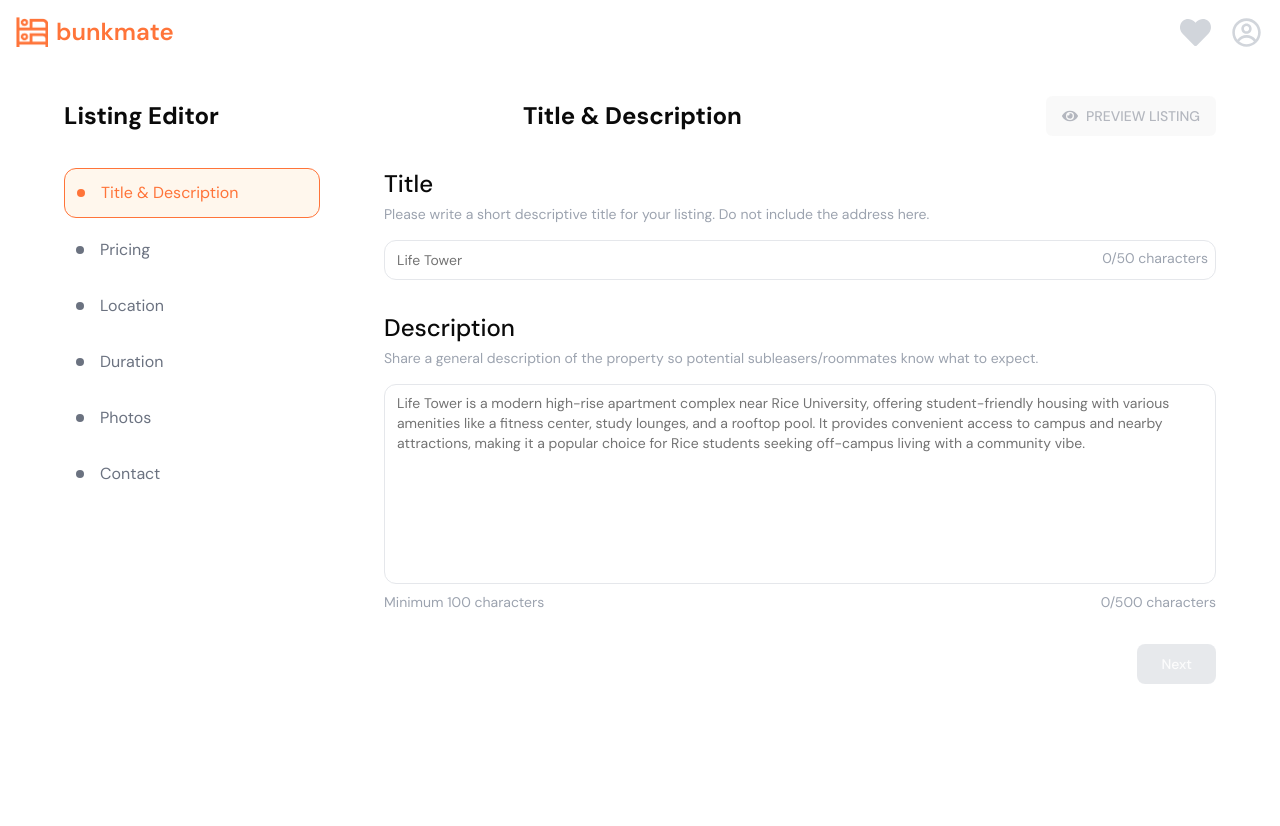
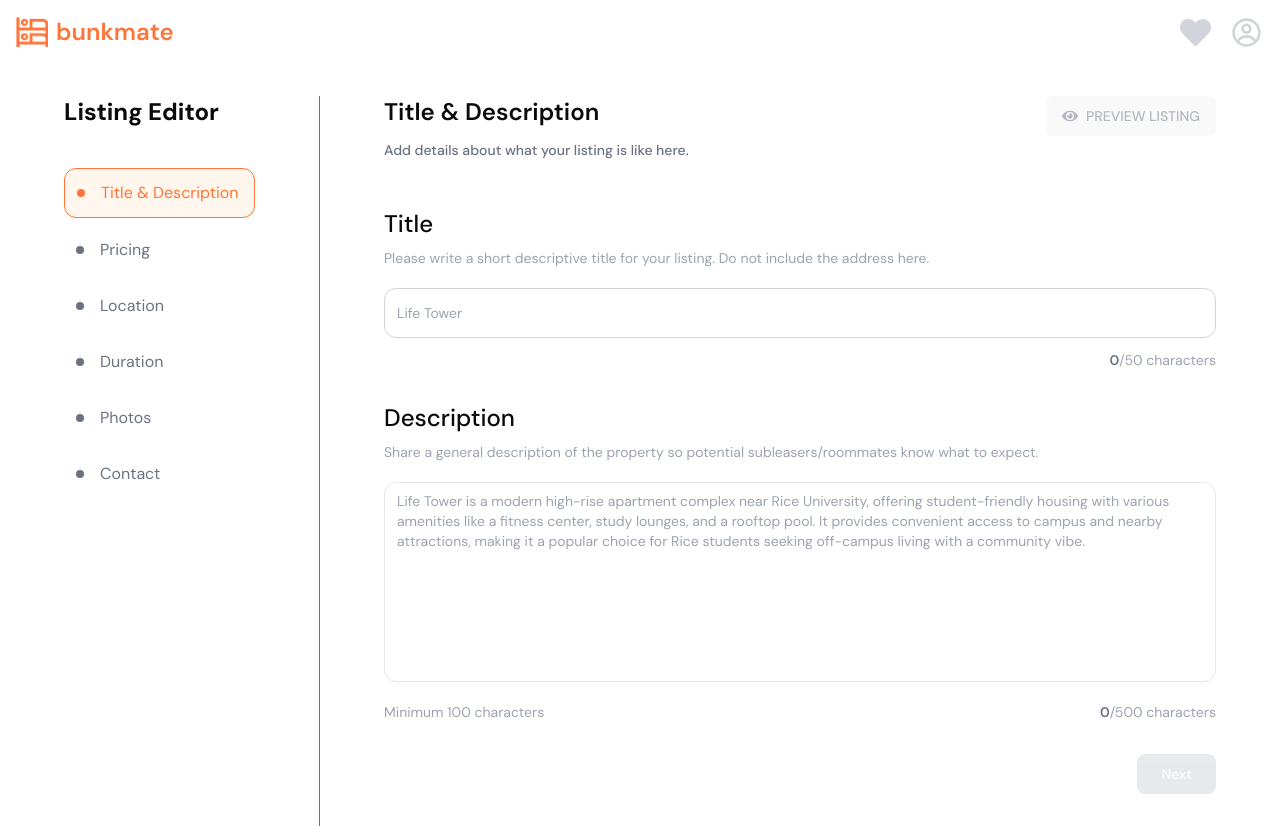
Before and after one commit to rice-apps/bunkmate-but-better, a Next.js app: page /post-a-listing in a window 1280 px wide. Before the commit the page ends 800 px from the top, so only its background shows below. Built offline with nearby package versions, Linux system fonts and the light colour scheme.

Commit message:
added scrollability and did minute changes

```diff
--- a/app/post-a-listing/Duration.tsx
+++ b/app/post-a-listing/Duration.tsx
@@ -8,6 +8,7 @@ import { Textarea } from "@/components/ui/textarea";
 import { CalendarIcon } from "lucide-react";
 import { format } from "date-fns";
 import { cn } from "@/lib/utils";
+import PreviewButton from './PreviewButton';
 
 const Duration = ({ formData, setFormData, onNext }: {
   formData: any;
@@ -32,16 +33,30 @@ const Duration = ({ formData, setFormData, onNext }: {
 
   return (
     <div className="space-y-8 w-full">
+      <div className="flex flex-row justify-between mb-12">
+        <div>
+          <h1 className="text-2xl font-semibold mb-3">
+            Pricing
+          </h1>
+          <h2 className="text-sm font-[500] text-gray-500">Set the start and end dates of your lease here. </h2>
+        </div>
+
+        <PreviewButton formData={formData} />
+      </div>
+
       <div className='flex justify-between'>
         <div className='w-[49%]'>
-          <h2 className="text-2xl font-medium mb-4">Start Date</h2>
+          <h2 className="text-2xl font-medium mb-2">Start Date</h2>
+          <span className="text-sm text-gray-400 mb-5 block">
+            Required: Please select a start date
+          </span>
           <div className="relative">
             <Popover>
               <PopoverTrigger asChild>
                 <Button
                   variant="outline"
                   className={cn(
-                    "w-full justify-start text-left font-normal rounded-xl",
+                    "w-full justify-start text-left font-normal rounded-xl py-6",
                     !formData.startDate && "text-muted-foreground",
                   )}
                 >
@@ -63,23 +78,21 @@ const Duration = ({ formData, setFormData, onNext }: {
                 />
               </PopoverContent>
             </Popover>
-            {!formData.startDate && (
-              <span className="text-sm text-gray-400 mt-1 block">
-                Required: Please select a start date
-              </span>
-            )}
           </div>
         </div>
 
         <div className='w-[49%]'>
-          <h2 className="text-2xl font-medium mb-4">End Date</h2>
+          <h2 className="text-2xl font-medium mb-2">End Date</h2>
+          <span className="text-sm text-gray-400 mb-5 block">
+            Required: Please select an end date
+          </span>
           <div className="relative">
             <Popover>
               <PopoverTrigger asChild>
                 <Button
                   variant="outline"
                   className={cn(
-                    "w-full justify-start text-left font-normal rounded-xl",
+                    "w-full justify-start text-left font-normal rounded-xl py-6",
                     !formData.endDate && "text-muted-foreground",
                   )}
                 >
@@ -104,28 +117,23 @@ const Duration = ({ formData, setFormData, onNext }: {
                 />
               </PopoverContent>
             </Popover>
-            {!formData.endDate && (
-              <span className="text-sm text-gray-400 mt-1 block">
-                Required: Please select an end date
-              </span>
-            )}
           </div>
         </div>
       </div>
 
       <div>
-        <h2 className="text-2xl font-medium mb-1">Special Notes</h2>
-        <p className="text-gray-400 text-sm mb-4"><span className="text-gray-500 font-bold">This is optional!</span> You can include information such as flexible durations or move-in dates. </p>
+        <h2 className="text-2xl font-medium mb-2">Special Notes</h2>
+        <p className="text-gray-400 text-sm mb-5"><span className="text-gray-500 font-semibold">This is optional!</span> You can include information such as flexible durations or move-in dates. </p>
 
         <div className="relative">
           <Textarea
             placeholder="Ex: Flexible with move-in/move-out dates. Early move-in possible."
             value={formData.durationNotes}
             onChange={(e) => setFormData({ ...formData, durationNotes: e.target.value })}
-            className="min-h-[150px] rounded-xl border border-gray-200 resize-none"
+            className="min-h-[150px] rounded-xl border border-gray-200 resize-none placeholder:text-gray-400 py-3"
           />
           <div className="flex justify-end text-sm mt-2 text-gray-400">
-            <span>{formData.durationNotes.length}/500 characters</span>
+            <span><span className='text-gray-500 font-semibold'>{formData.durationNotes.length}</span>/500 characters</span>
           </div>
         </div>
       </div>
--- a/app/post-a-listing/Location.tsx
+++ b/app/post-a-listing/Location.tsx
@@ -1,6 +1,7 @@
 import { Button } from "@/components/ui/button";
 import { Input } from "@/components/ui/input";
 import { Textarea } from "@/components/ui/textarea";
+import PreviewButton from "./PreviewButton";
 
 // Location Component
 const Location = ({ formData, setFormData, onNext }: {
@@ -20,27 +21,33 @@ const Location = ({ formData, setFormData, onNext }: {
 
   return (
     <div className="space-y-8 w-full">
+      <div className="flex flex-row justify-between mb-12">
+        <div>
+          <h1 className="text-2xl font-semibold mb-3">
+            Location
+          </h1>
+          <h2 className="text-sm font-[500] text-gray-500">Add details about where your listing is</h2>
+        </div>
+
+        <PreviewButton formData={formData} />
+      </div>
+
       <div>
-        <h2 className="text-2xl font-medium mb-1">Address</h2>
-        <p className="text-gray-400 text-sm mb-4">Use the following format: <span className="text-gray-500">123 Sammy Blvd, Houston, TX 77005</span></p>
+        <h2 className="text-2xl font-medium mb-2">Address</h2>
+        <p className="text-gray-400 text-sm mb-5">Use the following format: <span className="text-gray-500">123 Sammy Blvd, Houston, TX 77005</span></p>
         <div className="relative">
           <Input
             placeholder="Ex: 123 Sammy Blvd, Houston, TX 77005"
             value={formData.address}
             onChange={handleAddressChange}
-            className={`w-full rounded-xl border border-gray-200`}
+            className={`w-full rounded-xl border border-gray-200 px-3 placeholder:text-gray-400 py-6`}
           />
-          {!formData.address && (
-            <span className="text-sm text-gray-400 mt-1 block">
-              Required: Please enter the property address
-            </span>
-          )}
         </div>
       </div>
 
       <div>
-        <h2 className="text-2xl font-medium mb-1">Special Notes</h2>
-        <p className="text-gray-400 text-sm mb-4"><span className="text-gray-500 font-bold">This is optional!</span> You can include information such as any breaks in your lease, or variable payment per month. </p>
+        <h2 className="text-2xl font-medium mb-2">Special Notes</h2>
+        <p className="text-gray-400 text-sm mb-5"><span className="text-gray-500 font-semibold">This is optional!</span> You can include information relevant to location. </p>
         <div className="relative">
           <Textarea
             placeholder="Ex: Distance from Rice.
@@ -48,13 +55,10 @@ const Location = ({ formData, setFormData, onNext }: {
             Estimated bike ride duration."
             value={formData.locationNotes}
             onChange={handleLocationNotesChange}
-            className="min-h-[150px] rounded-xl border border-gray-200 resize-none"
+            className="min-h-[150px] rounded-xl border border-gray-200 resize-none placeholder:text-gray-400 py-3"
           />
-          <div className="flex justify-between text-sm mt-2 text-gray-400">
-            <span className="mt-1 block">
-              Optional: Add any additional location information
-            </span>
-            <span>{formData.locationNotes.length}/500 characters</span>
+          <div className="flex justify-end text-sm mt-2 text-gray-400">
+            <span><span className="font-semibold text-gray-500">{formData.locationNotes.length}</span>/500 characters</span>
           </div>
         </div>
       </div>
@@ -75,7 +79,7 @@ const Location = ({ formData, setFormData, onNext }: {
 
         {/* Completion status */}
         {!isComplete && (
-          <div className="text-sm text-gray-500 text-right">
+          <div className="text-sm text-gray-500 text-right mt-2">
             To continue, please fill in:
             {!formData.address && <div>• Property address</div>}
           </div>
--- /dev/null
+++ b/app/post-a-listing/PreviewButton.tsx
@@ -0,0 +1,43 @@
+import { Button } from '@/components/ui/button'
+import { useRouter } from 'next/navigation';
+import React from 'react'
+import { FaEye } from 'react-icons/fa';
+
+const PreviewButton = ({ formData }: {
+    formData: any;
+}) => {
+    const router = useRouter();
+
+    const handlePreviewClick = () => {
+        // Convert File objects to URLs for storage
+        const photoURLs = formData.photos.map((photo: File) => URL.createObjectURL(photo));
+
+        // Prepare data for storage
+        const previewData = {
+            ...formData,
+            photos: photoURLs // Store URLs instead of File objects
+        };
+
+        // Save to localStorage
+        localStorage.setItem('listingFormData', JSON.stringify(previewData));
+
+        // Navigate to preview
+        router.push('/post-a-listing/preview');
+    };
+
+    return (
+
+            <Button
+                variant="preview"
+                className="text-gray-500 flex flex-row items-center gap-2"
+                onClick={handlePreviewClick}
+                // Optionally disable preview if required fields aren't filled
+                disabled={!formData.title || !formData.description || formData.photos.length === 0}
+            >
+                <FaEye />
+                <span>PREVIEW LISTING</span>
+            </Button>
+    )
+}
+
+export default PreviewButton
--- a/app/post-a-listing/Pricing.tsx
+++ b/app/post-a-listing/Pricing.tsx
@@ -1,6 +1,7 @@
 import { Button } from "@/components/ui/button";
 import { Input } from "@/components/ui/input";
 import { Textarea } from "@/components/ui/textarea";
+import PreviewButton from "./PreviewButton";
 
 // Pricing Component
 const Pricing = ({ formData, setFormData, onNext }: {
@@ -24,41 +25,52 @@ const Pricing = ({ formData, setFormData, onNext }: {
 
   return (
     <div className="space-y-8 w-full">
+      <div className="flex flex-row justify-between mb-12">
         <div>
-        <h2 className="text-2xl font-medium mb-4">Monthly Rent</h2>
+          <h1 className="text-2xl font-semibold mb-3">
+            Pricing
+          </h1>
+          <h2 className="text-sm font-[500] text-gray-500">Add details about all things money here. </h2>
+        </div>
+
+        <PreviewButton formData={formData} />
+      </div>
+
+      <div>
+        <h2 className="text-2xl font-medium mb-2">Monthly Rent</h2>
+        <span className="text-sm text-gray-400 mb-5 block">
+          Required: Please enter the monthly rent
+        </span>
         <div className="relative">
+          <span className="absolute left-3 top-[13px]">$</span>
           <Input
             type="number"
-            placeholder="$ 1350"
+            placeholder="1350"
             value={formData.monthlyRent}
             onChange={handleMonthlyRentChange}
-            className={`w-full rounded-xl border border-gray-200`}
+            className={`w-full rounded-xl border border-gray-200 py-6 placeholder:text-gray-400 pl-8`}
           />
-          {!formData.monthlyRent && (
-            <span className="text-sm text-gray-400 mt-1 block">
-              Required: Please enter the monthly rent
-            </span>
-          )}
         </div>
       </div>
 
       <div>
-        <h2 className="text-2xl font-medium mb-1">Special Notes</h2>
-        <p className="text-sm text-gray-400 mb-4"><span className="font-bold text-gray-600">This is optional!</span> You can include information such as any breaks in your lease, or variable payment per month. </p>
+        <h2 className="text-2xl font-medium mb-2">Special Notes</h2>
+        <p className="text-sm text-gray-400 mb-5"><span className="font-semibold text-gray-500">This is optional!</span> You can include information such as any breaks in your lease, or variable payment per month. </p>
         <div className="relative">
           <Textarea
             placeholder="Ex: Parking spot prices, willing to negotiate rent..."
             value={formData.specialNotes}
             onChange={handleSpecialNotesChange}
             maxLength={500}
-            className="min-h-[150px] rounded-xl border border-gray-200 resize-none"
+            className="min-h-[150px] rounded-xl border border-gray-200 resize-none placeholder:text-gray-400 py-3"
           />
           <div className="flex justify-end mt-2 text-sm text-gray-400">
-            <span>{formData.specialNotes.length}/500 characters</span>
+            <span><span className="text-gray-500 font-semibold">{formData.specialNotes.length}</span>/500 characters</span>
           </div>
         </div>
       </div>
 
+      <div className="flex flex-col space-y-2">
         <div className="flex justify-end">
           <Button
             onClick={onNext}
@@ -76,11 +88,10 @@ const Pricing = ({ formData, setFormData, onNext }: {
         {!isComplete && (
           <div className="text-sm text-gray-500 text-right mt-2">
             To continue, please fill in:
-          <ul>
-            {!formData.monthlyRent && <li>• Monthly rent</li>}
-          </ul>
+            {!formData.monthlyRent && <div>• Monthly rent</div>}
           </div>
         )}
+      </div>
     </div>
   );
 };
--- a/app/post-a-listing/TitleDescription.tsx
+++ b/app/post-a-listing/TitleDescription.tsx
@@ -1,6 +1,7 @@
 import { Button } from "@/components/ui/button";
 import { Input } from "@/components/ui/input";
 import { Textarea } from "@/components/ui/textarea";
+import PreviewButton from "./PreviewButton";
 
 const TitleDescription = ({ formData, setFormData, onNext }: {
   formData: any;
@@ -21,50 +22,62 @@ const TitleDescription = ({ formData, setFormData, onNext }: {
 
   return (
     <div className="space-y-8 w-full">
+      <div className="flex flex-row justify-between mb-12">
+        <div>
+          <h1 className="text-2xl font-semibold mb-3">
+            Title & Description
+          </h1>
+          <h2 className="text-sm font-[500] text-gray-500">Add details about what your listing is like here.</h2>
+        </div>
+
+        <PreviewButton formData={formData} />
+      </div>
+
       <div>
-        <h2 className="text-2xl font-medium mb-1">Title</h2>
-        <p className="text-gray-400 text-sm mb-4">Please write a short descriptive title for your listing. Do not include the address here.</p>
+        <h2 className="text-2xl font-medium mb-2">Title</h2>
+        <p className="text-gray-400 text-sm mb-5">Please write a short descriptive title for your listing. Do not include the address here.</p>
         <div className="relative">
           <Input
             placeholder="Life Tower"
             value={formData.title}
             onChange={handleTitleChange}
             maxLength={50}
-            className="w-full rounded-xl border border-gray-200"
+            className="w-full rounded-xl border-[1px] border-gray-300 placeholder:text-gray-400 py-6"
           />
-          <span className="absolute right-2 top-2 text-sm text-gray-400">
-            {formData.title.length}/50 characters
-          </span>
+          <div className="flex mt-3 justify-end">
+            <span className="text-sm text-gray-400">
+              <span className="text-gray-500 font-semibold">{formData.title.length}</span>/50 characters
+            </span>
+          </div>
         </div>
       </div>
 
       <div>
-        <h2 className="text-2xl font-medium mb-1">Description</h2>
-        <p className="text-gray-400 text-sm mb-4">Share a general description of the property so potential subleasers/roommates know what to expect.</p>
+        <h2 className="text-2xl font-medium mb-2">Description</h2>
+        <p className="text-gray-400 text-sm mb-5">Share a general description of the property so potential subleasers/roommates know what to expect.</p>
         <div className="relative">
           <Textarea
             placeholder="Life Tower is a modern high-rise apartment complex near Rice University, offering student-friendly housing with various amenities like a fitness center, study lounges, and a rooftop pool. It provides convenient access to campus and nearby attractions, making it a popular choice for Rice students seeking off-campus living with a community vibe."
             value={formData.description}
             onChange={handleDescriptionChange}
-            className="min-h-[200px] rounded-xl border border-gray-200 resize-none"
+            className="min-h-[200px] rounded-xl border border-gray-200 resize-none placeholder:text-gray-400"
             maxLength={500}
           />
-          <div className="flex justify-between mt-2 text-sm text-gray-400">
+          <div className="flex justify-between mt-5 text-sm text-gray-400">
             <span className={formData.description.length >= 100 ? 'text-green-500' : 'text-gray-400'}>
               {formData.description.length >= 100 ? '✓ Minimum reached' : 'Minimum 100 characters'}
             </span>
-            <span>{formData.description.length}/500 characters</span>
+            <span><span className="text-gray-500 font-semibold">{formData.description.length}</span>/500 characters</span>
           </div>
         </div>
       </div>
 
       <div className="flex justify-end">
         <Button
-          className={`rounded-lg px-6 ${
-            isComplete
-              ? 'bg-[#FF7439] hover:bg-[#FF7439]/90'
-              : 'bg-gray-300'
-          }`}
+          className={`rounded-lg px-6 ${isComplete
+            ? 'bg-[#FF7439] hover:bg-[#FF7439]/90'
+            : 'bg-gray-300'
+            }`}
           onClick={onNext}
           disabled={!isComplete}
         >
--- a/app/post-a-listing/page.tsx
+++ b/app/post-a-listing/page.tsx
@@ -20,7 +20,7 @@ import { v4 } from 'uuid';
 import Duration from './Duration';
 import CategoryStatusIndicator from './CategoryStatusIndicator';
 
-type ImagePromiseType  = Promise<{
+type ImagePromiseType = Promise<{
   data: {
     id: string;
     path: string;
@@ -60,7 +60,7 @@ const PostListing = () => {
 
     const supabase = createClient();
     const userId = (await supabase.auth.getUser()).data.user?.id;
-    const insertions: ImagePromiseType[]  = [];
+    const insertions: ImagePromiseType[] = [];
 
     // Cache the name of our file paths.
     const filePaths = [];
@@ -78,7 +78,8 @@ const PostListing = () => {
       const { data, error } = await supabase
         .from('listings')
         .insert([
-          { price: formData.monthlyRent,
+          {
+            price: formData.monthlyRent,
             description: formData.description,
             address: formData.address,
             userId,
@@ -97,23 +98,6 @@ const PostListing = () => {
     }
 
   }
-
-  const handlePreviewClick = () => {
-    // Convert File objects to URLs for storage
-    const photoURLs = formData.photos.map((photo: File) => URL.createObjectURL(photo));
-
-    // Prepare data for storage
-    const previewData = {
-      ...formData,
-      photos: photoURLs // Store URLs instead of File objects
-    };
-
-    // Save to localStorage
-    localStorage.setItem('listingFormData', JSON.stringify(previewData));
-
-    // Navigate to preview
-    router.push('/post-a-listing/preview');
-  };
 
   const renderComponent = () => {
     switch (selectedCategory) {
@@ -201,7 +185,7 @@ const PostListing = () => {
   return (
     <div className="min-h-screen w-full bg-white">
       {/* Navbar */}
-      <nav className=" bg-white">
+      <nav className="bg-white top-0 z-10 h-16 fixed w-full">
         <div className="container mx-auto px-4 py-4 flex justify-between items-center">
           <Link href='/'>
             <div className="flex items-center space-x-2">
@@ -217,34 +201,18 @@ const PostListing = () => {
       </nav>
 
       {/* Main Content */}
-      <div className="container mx-auto px-4 py-8">
+      <div className="container mx-auto px-4 py-8 mt-16">
         <div className="max-w-6xl mx-auto">
-        <div className="flex justify-between items-center mb-8">
-          <h1 className="text-2xl font-bold">Listing Editor</h1>
-          <h1 className="text-2xl font-bold">
-            {categories.find((category) => category.id === selectedCategory)?.name}
-          </h1>
-          <Button
-            variant="preview"
-            className="text-gray-500 flex flex-row items-center gap-2"
-            onClick={handlePreviewClick}
-            // Optionally disable preview if required fields aren't filled
-            disabled={!formData.title || !formData.description || formData.photos.length === 0}
-          >
-            <FaEye />
-            <span>PREVIEW LISTING</span>
-          </Button>
-        </div>
-
           <div className="flex gap-16">
             {/* Sidebar */}
-            <div className="w-64">
+            <div className='fixed'>
+              <div className="w-64 border-r border-gray-500 pr-16 h-svh">
+                <h1 className="text-2xl font-bold mb-10">Listing Editor</h1>
                 <div className="space-y-2">
                   {categories.map((category) => (
                     <div
                       key={category.id}
-                    className={`flex items-center p-3 rounded-xl cursor-pointer ${
-                      selectedCategory === category.id
+                      className={`flex items-center p-3 rounded-xl cursor-pointer ${selectedCategory === category.id
                         ? 'text-[#FF7439] border-[#FF7439] border bg-orange-50'
                         : 'text-gray-500'
                         }`}
@@ -258,9 +226,10 @@ const PostListing = () => {
                   ))}
                 </div>
               </div>
+            </div>
 
             {/* Form Content */}
-            <div className="flex-1">
+            <div className="flex-1 ml-64 pl-16">
               {renderComponent()}
             </div>
           </div>
```
Also changed, not shown: app/post-a-listing/Photos.tsx (+14 -3 lines). Lines whose indentation alone changed are shown as unchanged.
